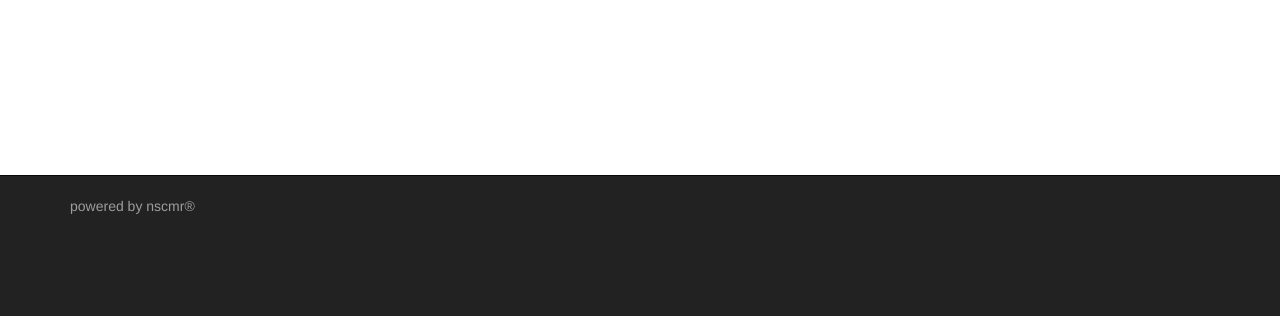
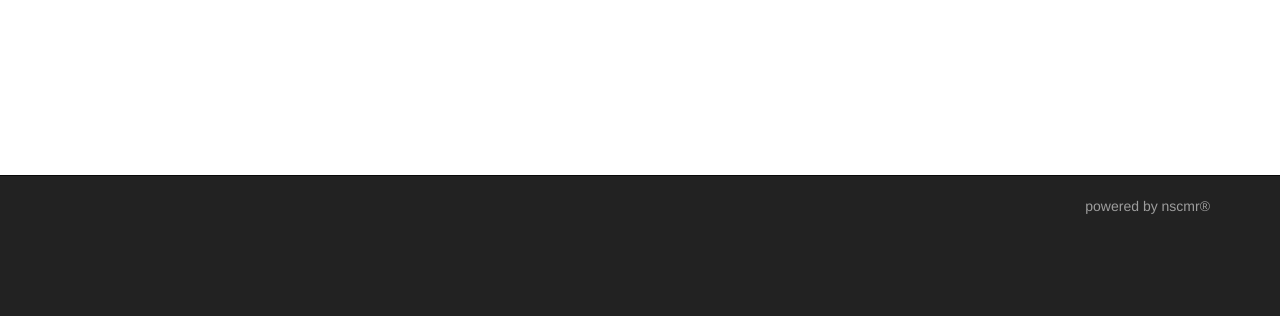
Before and after one commit to titolins/nscmr, a Flask app: page /user/new in a window 1280 px wide. Shown: the part 484-800 px from the top of the page. Run offline with Flask 2, Linux system fonts and the light colour scheme; some libraries are stand-ins or nearby versions.

Commit message:
created text-right css class

```diff
--- a/nscmr/templates/base.html
+++ b/nscmr/templates/base.html
@@ -69,7 +69,7 @@
     <div id="footer-wrapper">
       <footer class="container">
         <div class="row">
-          <div class="col-md-12" id="brand">
+          <div class="col-md-12 text-right" id="brand">
               <p>powered by nscmr&reg</p>
           </div>
         </div>
```
